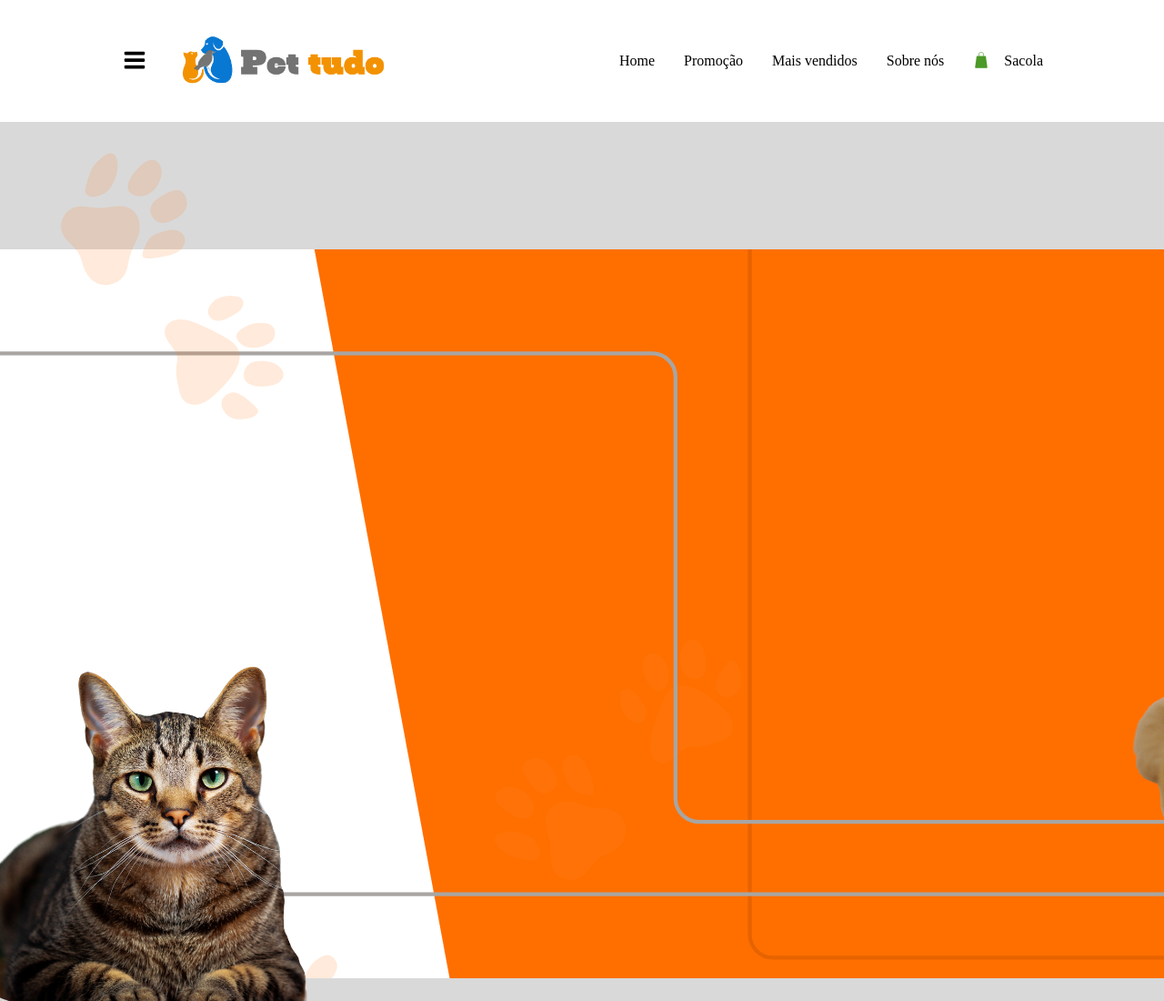
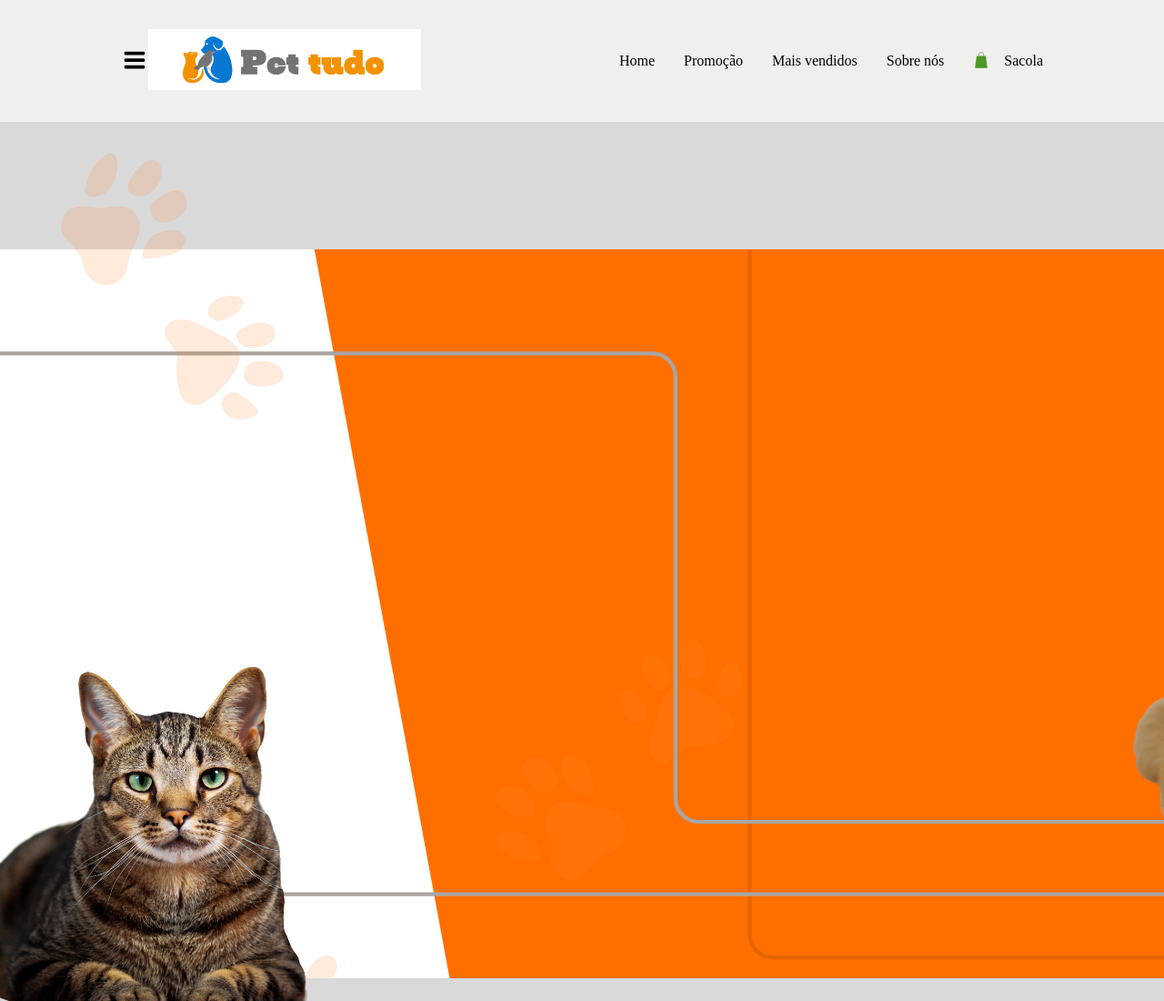
Before and after one commit to Gilson-Ferrer/e_commerce_petshop, a plain HTML site: page index.html in a window 1280 px wide. Shown: the top 1100 px of the page at 91% size. Drawn offline with Linux system fonts and the light colour scheme.

Commit message:
bakcground header atualizacao

```diff
--- a/styles/index/header.css
+++ b/styles/index/header.css
@@ -6,6 +6,7 @@
     justify-content: space-around;
     text-align: center;
     align-items: center;
+    background-color: var(--cinza-card);
     padding: 2em;
 }
 
```
